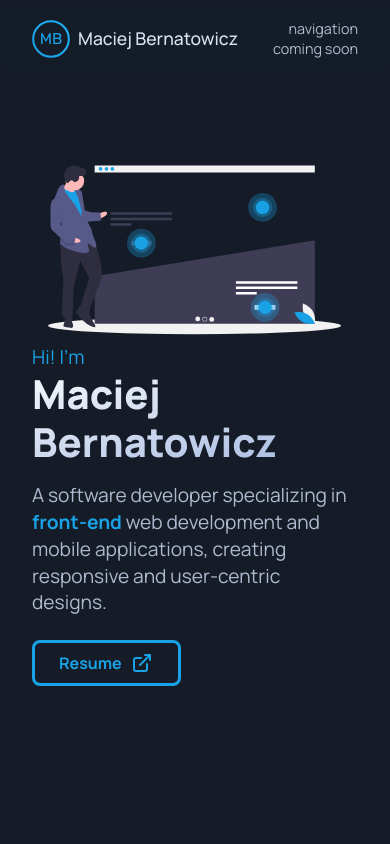
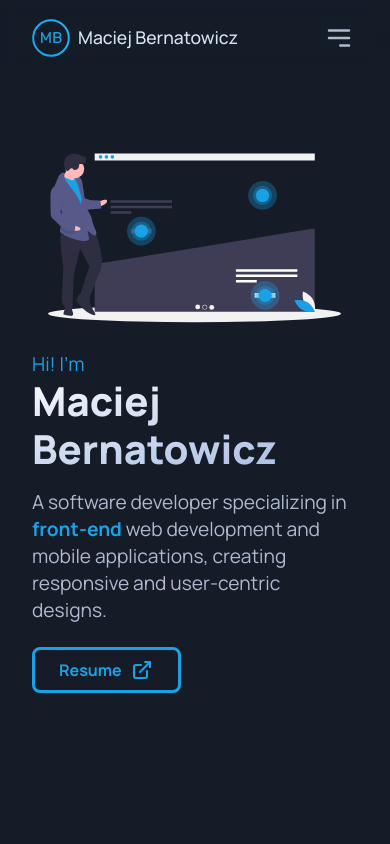
Before and after one commit to Malcewicz/Portfolio-V1, a Next.js app: page / in a window 390 px wide. Shown: the top 844 px of the page. Built offline with nearby package versions, Linux system fonts and the light colour scheme.

Commit message:
Added mobile navigation

```diff
--- a/components/about.tsx
+++ b/components/about.tsx
@@ -23,6 +23,7 @@ const About = () => {
           Currently I'm working towards a project that may become my own
           start-up.
         </p>
+        {/* <p>Here are a few tecchnologies I know:</p> */}
       </div>
 
       <div id="right">
--- a/components/navbar.tsx
+++ b/components/navbar.tsx
@@ -4,25 +4,65 @@ import "/styles/navbar.css";
 import Link from "next/link";
 import Image from "next/image";
 import { motion } from "framer-motion";
+import { useState } from "react";
+import { HiOutlineMenuAlt3, HiOutlineX } from "react-icons/hi";
 
 const Navbar = () => {
+  const [isMenuOpen, setIsMenuOpen] = useState(false);
+
   return (
     <motion.nav
       initial={{ opacity: 0, y: -20 }}
       animate={{ opacity: 1, y: 0 }}
       transition={{ delay: 0.1, duration: 0.3 }}
+      style={isMenuOpen ? {} : {}}
     >
       <div id="nav-content">
         <Link href="/">
           <Image src="/logo.svg" alt="Logo" width={48} height={48} />
           <p id="logo-text">Maciej Bernatowicz</p>
         </Link>
-        <div id="nav-links">
-          <p id="mobile-nav">navigation coming soon</p>
-          <Link href="#about">About me</Link>
-          <Link href="#projects">Projects</Link>
-          <Link href="#experience">Experience</Link>
-          <Link href="#contact">Contact</Link>
+        <button
+          id="hamburger"
+          onClick={() => {
+            setIsMenuOpen(!isMenuOpen);
+          }}
+        >
+          {!isMenuOpen ? <HiOutlineMenuAlt3 /> : <HiOutlineX />}
+        </button>
+        <div className={isMenuOpen ? "nav-links open" : "nav-links"}>
+          <Link
+            href="#about"
+            onClick={() => {
+              setIsMenuOpen(!isMenuOpen);
+            }}
+          >
+            About me
+          </Link>
+          <Link
+            href="#projects"
+            onClick={() => {
+              setIsMenuOpen(!isMenuOpen);
+            }}
+          >
+            Projects
+          </Link>
+          <Link
+            href="#experience"
+            onClick={() => {
+              setIsMenuOpen(!isMenuOpen);
+            }}
+          >
+            Experience
+          </Link>
+          <Link
+            href="#contact"
+            onClick={() => {
+              setIsMenuOpen(!isMenuOpen);
+            }}
+          >
+            Contact
+          </Link>
         </div>
       </div>
     </motion.nav>
--- a/styles/contact.css
+++ b/styles/contact.css
@@ -39,6 +39,7 @@
   }
 
   #contact > .row {
+    flex-direction: column;
     padding-block: 1rem 0.5rem;
     gap: 1rem;
   }
--- a/styles/hero_page.css
+++ b/styles/hero_page.css
@@ -39,7 +39,7 @@ header {
 @media screen and (max-width: 768px) {
   header {
     flex-direction: column;
-    gap: 0.4rem;
+    gap: 3vh;
   }
 
   #hero {
--- a/styles/navbar.css
+++ b/styles/navbar.css
@@ -6,7 +6,7 @@ nav {
   backdrop-filter: blur(8px);
   padding: 0.75rem 4rem;
   margin-block: 0.75rem -84px;
-  z-index: 100;
+  z-index: 10;
 }
 
 #nav-content {
@@ -37,24 +37,25 @@ nav {
   color: var(--text-color);
 }
 
-#mobile-nav {
+#hamburger {
   display: none;
 }
 
-#nav-links {
+.nav-links {
   display: flex;
   align-items: center;
   justify-content: space-between;
-  width: 32rem;
+  width: 34rem;
+  padding-left: 2rem;
 }
 
-#nav-links > a {
+.nav-links > a {
   font-size: 1.2rem;
   color: hsl(220, 25%, 75%);
   transition: color 200ms ease-in-out, transform 300ms;
 }
 
-#nav-links > a:hover {
+.nav-links > a:hover {
   transform: translateY(-2px);
   color: hsl(220, 35%, 90%);
 }
@@ -80,14 +81,46 @@ nav {
     margin-bottom: 2px;
   }
 
-  #mobile-nav {
-    display: flex;
-    flex-wrap: wrap;
-    text-align: end;
-    font-size: 0.9rem;
+  #hamburger {
+    display: block;
+    border: none;
+    height: 38px;
+    width: 38px;
+    padding: 4px;
+    background-color: transparent;
   }
 
-  #nav-links > a {
+  #hamburger > svg {
+    height: 100%;
+    width: 100%;
+    stroke: var(--light-text-color);
+    stroke-width: 2px;
+  }
+
+  .nav-links {
     display: none;
+    position: absolute;
+    top: 0;
+    left: 0;
+    width: 100%;
+    flex-direction: column;
+    align-items: center;
+    gap: 0.5rem;
+    padding: calc(60px + 0.3rem) 2rem 1rem;
+    z-index: -1;
+  }
+
+  .nav-links > a {
+    color: var(--text-color);
+  }
+
+  .nav-links.open {
+    display: flex;
+    background-color: rgba(20 28 41 / 0.75);
+    backdrop-filter: blur(8px);
+  }
+
+  nav:has(.nav-links.open) {
+    background-color: white;
   }
 }
```
